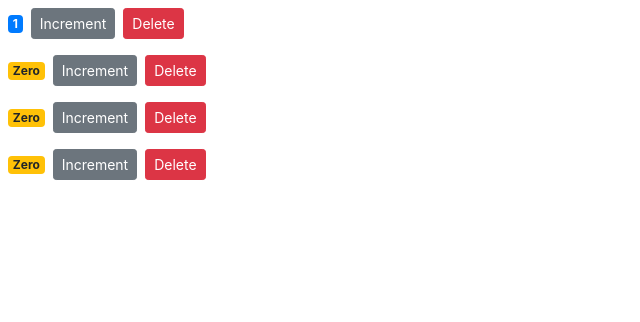
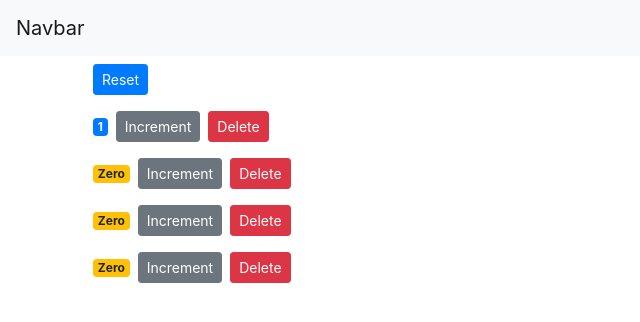
Before and after one commit to RanjithSatla/React-Practice, a React (Create React App) app in the folder counter/: page / in a window 1280 px wide. Shown: the top 322 px of the page, without its empty margins (0-640 px from the left). Built offline with nearby package versions, Linux system fonts and the light colour scheme.

Commit message:
Adding NavBar

```diff
--- a/counter/src/App.js
+++ b/counter/src/App.js
@@ -1,25 +1,20 @@
-import logo from './logo.svg';
-import './App.css';
+import "./App.css";
+import NavBar from "./Components/navBar";
+import Counters from "./Components/counters";
+import React, { Component } from "react";
 
-function App() {
-  return (
-    <div className="App">
-      <header className="App-header">
-        <img src={logo} className="App-logo" alt="logo" />
-        <p>
-          Edit <code>src/App.js</code> and save to reload.
-        </p>
-        <a
-          className="App-link"
-          href="https://reactjs.org"
-          target="_blank"
-          rel="noopener noreferrer"
-        >
-          Learn React
-        </a>
-      </header>
-    </div>
-  );
+class App extends Component {
+  state = {};
+  render() {
+    return (
+      <React.Fragment>
+        <NavBar></NavBar>
+        <main className="container">
+          <Counters></Counters>
+        </main>
+      </React.Fragment>
+    );
+  }
 }
 
 export default App;
--- a/counter/src/Components/counter.jsx
+++ b/counter/src/Components/counter.jsx
@@ -1,34 +1,21 @@
 import React, { Component } from "react";
 
 class Counter extends Component {
-  state = {
-    /* state : Special property , its an obj that has data that he compenent needs */ value:
-      this.props.value,
-  };
-  handleIncrement = () => {
-    this.setState({ value: this.state.value + 1 });
-  };
-
-  handleDecrement = () => {
-    this.setState({ value: 0 });
-  };
   render() {
     console.log(this.props);
-    // {}{value: 0, children: ' '}
 
     return (
       <div>
-        {/* <h4>{this.props.id}</h4> */}
         <span className={this.getBadgeClasses()}>{this.formatCount()}</span>
         <button
-          onClick={() => this.handleIncrement({ id: 1 })}
+          onClick={() => this.props.onIncrement(this.props.counter)}
           className="btn btn-secondary btn-sm"
         >
           Increment
         </button>
         <button
           className="btn btn-danger btn-sm m-2"
-          onClick={() => this.props.onDelete(this.props.id)}
+          onClick={() => this.props.onDelete(this.props.counter.id)}
         >
           Delete
         </button>
@@ -36,12 +23,12 @@
     );
   }
   formatCount = () => {
-    const { value } = this.state;
+    const { value } = this.props.counter;
     return value === 0 ? "Zero" : value;
   };
   getBadgeClasses() {
     let classes = "badge m-2 badge-";
-    classes += this.state.value === 0 ? "warning" : "primary";
+    classes += this.props.counter.value === 0 ? "warning" : "primary";
     return classes;
   }
 }
--- a/counter/src/Components/counters.jsx
+++ b/counter/src/Components/counters.jsx
@@ -10,6 +10,23 @@
       { id: 4, value: 0 },
     ],
   };
+
+  handleIncrement = (counter) => {
+    const counters = [...this.state.counters];
+    const index = counters.indexOf(counter);
+    counters[index] = { ...counter };
+    counters[index].value++;
+    this.setState({ counters });
+  };
+
+  handleReset = () => {
+    const counters = this.state.counters.map((c) => {
+      c.value = 0;
+      return c;
+    });
+    this.setState({ counters });
+  };
+
   handleDelete = (counterId) => {
     const counters = this.state.counters.filter((c) => c.id !== counterId);
     this.setState({ counters: counters });
@@ -17,13 +34,19 @@
   render() {
     return (
       <div>
+        <button
+          onClick={this.handleReset}
+          className="btn btn-primary btn-sm m-2"
+        >
+          Reset
+        </button>
         {this.state.counters.map((counter) => (
           <Counter
             key={counter.id}
+            onIncrement={this.handleIncrement}
             onDelete={this.handleDelete}
-            value={counter.value}
-            id={counter.id}
-          ></Counter>
+            counter={counter}
+          />
         ))}
       </div>
     );
--- /dev/null
+++ b/counter/src/Components/navBar.jsx
@@ -0,0 +1,14 @@
+import React, { Component } from "react";
+class NavBar extends Component {
+  render() {
+    return (
+      <nav class="navbar navbar-light bg-light">
+        <a class="navbar-brand" href="#">
+          Navbar
+        </a>
+      </nav>
+    );
+  }
+}
+
+export default NavBar;
--- a/counter/src/index.js
+++ b/counter/src/index.js
@@ -1,15 +1,14 @@
 import React from "react";
 import ReactDOM from "react-dom/client";
 import "./index.css";
-// import App from "./App";
+import App from "./App";
 import reportWebVitals from "./reportWebVitals";
 import "bootstrap/dist/css/bootstrap.css";
-import Counters from "./Components/counters";
 
 const root = ReactDOM.createRoot(document.getElementById("root"));
 root.render(
   <React.StrictMode>
-    <Counters />
+    <App />
   </React.StrictMode>
 );
 
```
